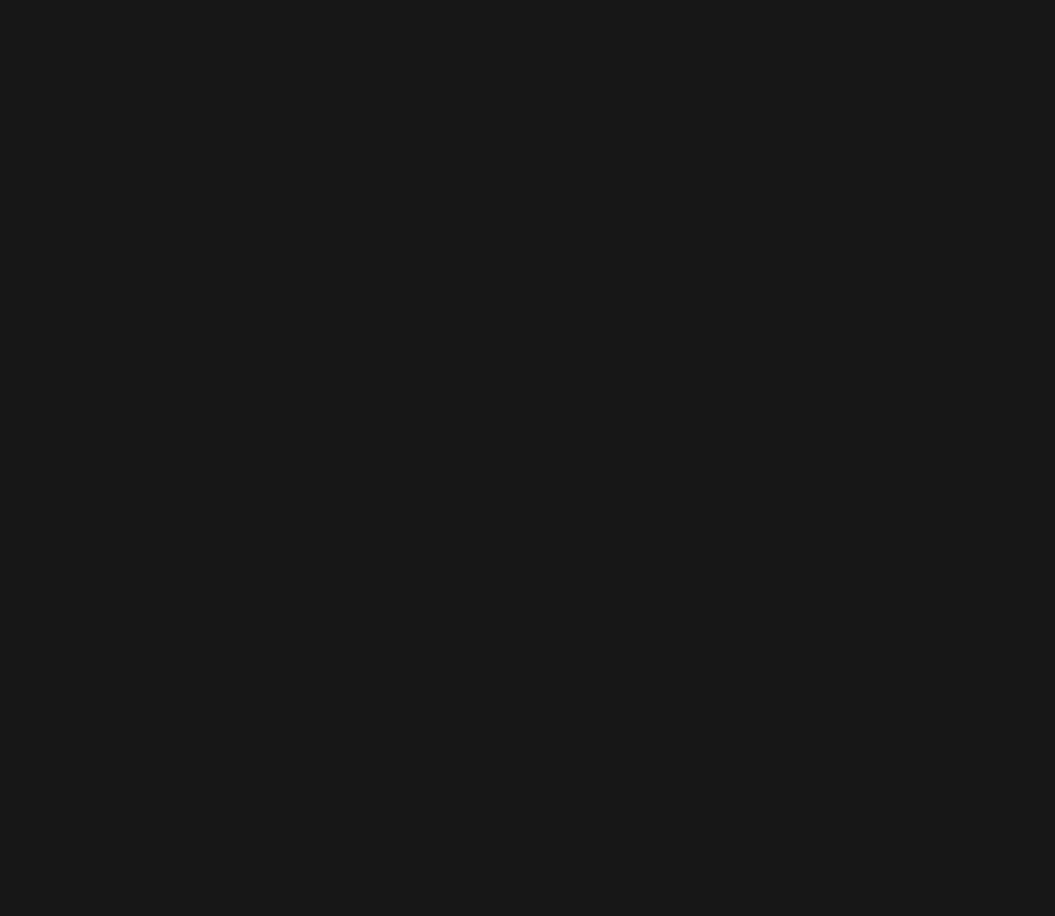
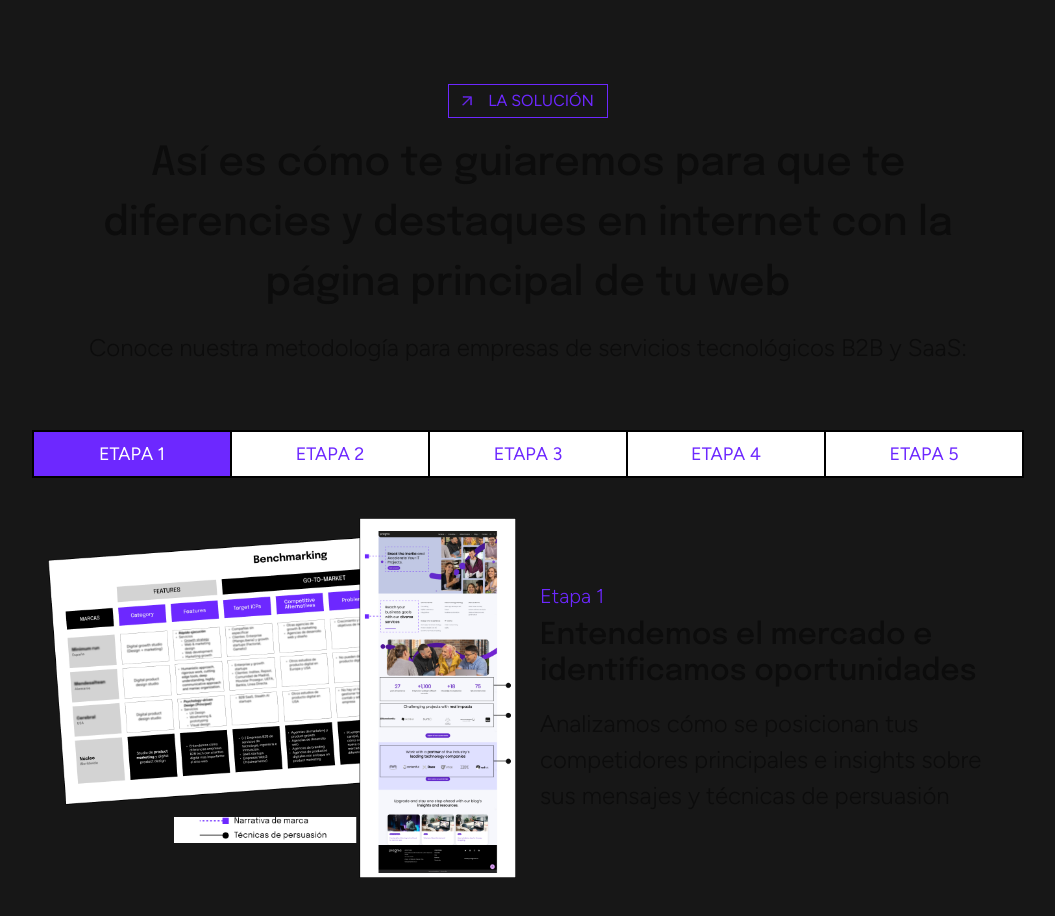
Before and after one commit to Vradss/Nucleo_Studio, a Next.js app: page / in a window 1280 px wide. Shown: the part 300-1216 px from the top of the page, without its empty margins (112-1167 px from the left). Before the commit the page ends 800 px from the top, so only its background shows below. Built offline with nearby package versions, Linux system fonts and the light colour scheme.

Commit message:
haciendo primera version sec. problema

```diff
--- /dev/null
+++ b/src/app/components/Problema/Cont1.tsx
@@ -0,0 +1,30 @@
+'use client';
+import Image from "next/image";
+export const Cont1 = () => {return(
+
+    <div className="flex flex-col-reverse sm:flex-row items-center justify-between sm:space-x-6 space-y-6 sm:space-y-0">
+      {/* Imagen en pantallas grandes a la izquierda, y en pantallas pequeñas abajo */}
+      <div className="sm:basis-1/2">
+        <Image
+          src="/etapa1.png"
+          alt="Etapa 1 - Imagen"
+          width={600}
+          height={600}
+          className="mx-auto sm:mr-4"
+        />
+      </div>
+
+      {/* Texto en pantallas grandes a la derecha, y en pantallas pequeñas arriba */}
+      <div className="sm:basis-1/2 text-center sm:text-left m-6">
+        <p className="text-primaryLila text-lg sm:text-xl mb-2">Etapa 1</p>
+        <h2 className="text-2xl sm:text-3xl mb-4">
+          Entendemos el mercado e identificamos oportunidades
+        </h2>
+        <p>
+          Analizamos cómo se posicionan tus competidores principales e insights sobre sus mensajes y técnicas de persuasión
+        </p>
+      </div>
+    </div>
+)};
+
+export default Cont1;
--- /dev/null
+++ b/src/app/components/Problema/Problema.tsx
@@ -0,0 +1,74 @@
+'use client';
+import { useState } from 'react';
+import ProblemaHeader from './ProblemaHeader';
+import Cont1 from './Cont1';
+
+
+export const Problema: React.FC = () => {
+    const [activeButton, setActiveButton] = useState<number>(1);
+
+    // Función para manejar el cambio de contenido
+    const handleToggle = (buttonIndex: number) => {
+        setActiveButton(buttonIndex);
+    };
+
+    return (
+        <div className="w-full max-w-5xl mx-auto mt-10 px-4">
+        <ProblemaHeader />
+
+        {/* Toggle Buttons para pantallas grandes */}
+        <div className="hidden sm:flex mt-16 justify-center border border-black">
+          {[1, 2, 3, 4, 5].map((button) => (
+            <button
+              key={button}
+              onClick={() => handleToggle(button)}
+              className={`px-2 w-full py-2 text-lg border border-l-black transition duration-300 text-center ${
+                activeButton === button
+                  ? 'bg-primaryLila text-white border-black'
+                  : 'bg-white text-primaryLila border-black'
+              } hover:bg-primaryLila hover:text-white`}
+            >
+              ETAPA {button}
+            </button>
+          ))}
+        </div>
+
+        {/* Contenido dinámico para pantallas grandes */}
+        <div className="hidden sm:block mt-6 p-4">
+          {activeButton === 1 && <div><Cont1 /></div>}
+          {activeButton === 2 && <div>Contenido del botón 2</div>}
+          {activeButton === 3 && <div>Contenido del botón 3</div>}
+          {activeButton === 4 && <div>Contenido del botón 4</div>}
+          {activeButton === 5 && <div>Contenido del botón 5</div>}
+        </div>
+
+        {/* Versión móvil: Mostrar cada botón con su contenido directamente uno debajo del otro */}
+        <div className="sm:hidden mt-10 space-y-4">
+          <div className="p-4">
+            <div className="mb-2 text-lg font-bold">ETAPA 1</div>
+            <div className="mt-2">
+              <Cont1 />
+            </div>
+          </div>
+          <div className="p-4">
+            <div className="mb-2 text-lg font-bold">ETAPA 2</div>
+            <div className="mt-2">Contenido del botón 2</div>
+          </div>
+          <div className="p-4">
+            <div className="mb-2 text-lg font-bold">ETAPA 3</div>
+            <div className="mt-2">Contenido del botón 3</div>
+          </div>
+          <div className="p-4">
+            <div className="mb-2 text-lg font-bold">ETAPA 4</div>
+            <div className="mt-2">Contenido del botón 4</div>
+          </div>
+          <div className="p-4">
+            <div className="mb-2 text-lg font-bold">ETAPA 5</div>
+            <div className="mt-2">Contenido del botón 5</div>
+          </div>
+        </div>
+      </div>
+    );
+};
+
+export default Problema;
--- /dev/null
+++ b/src/app/components/Problema/ProblemaHeader.tsx
@@ -0,0 +1,30 @@
+'use client';
+import Image from 'next/image';
+
+export const ProblemaHeader = () => {
+    return (
+    <div className="flex flex-col items-center justify-center space-y-4">
+  {/* Div con el contenido y la imagen */}
+  <div className="border border-primaryLila px-2 py-1 flex justify-center items-center text-primaryLila w-40">
+    <Image
+      src="/arrow-purple.svg"
+      alt="arrow_icon"
+      width={10}
+      height={10}
+      className="mr-4"
+    />
+    LA SOLUCIÓN
+  </div>
+
+  {/* Título h2 centrado */}
+  <h2 className="text-center ">
+    Así es cómo te guiaremos para que te diferencies y destaques en internet con la página principal de tu web
+  </h2>
+
+  {/* Párrafo centrado */}
+  <p className="text-center ">
+    Conoce nuestra metodología para empresas de servicios tecnológicos B2B y SaaS:
+  </p>
+</div>
+)};
+export default ProblemaHeader;
--- /dev/null
+++ b/src/app/components/Problema/intex.ts
@@ -0,0 +1,2 @@
+export {Problema} from './Problema';
+export {ProblemaHeader} from './ProblemaHeader';
--- a/src/app/globals.css
+++ b/src/app/globals.css
@@ -30,7 +30,7 @@
 body {
   color: var(--foreground);
   background: var(--foreground);
-  font-family: Arial, Helvetica, sans-serif;
+  font-family: Figtree;
 }
 
 @layer utilities {
--- a/src/app/page.tsx
+++ b/src/app/page.tsx
@@ -1,13 +1,14 @@
 "use client"
+
+import Problema from "./components/Problema/Problema";
 
 
 export default function Home() {
   console.log('gaaaa')
   return (
-    <div>
-
-    </div>
-
+    <div className="mt-96">
+    <Problema/>
+</div>
 
   );
 }
```
Also changed, not shown: public/arrow-purple.svg (added), public/etapa1.png (added).
